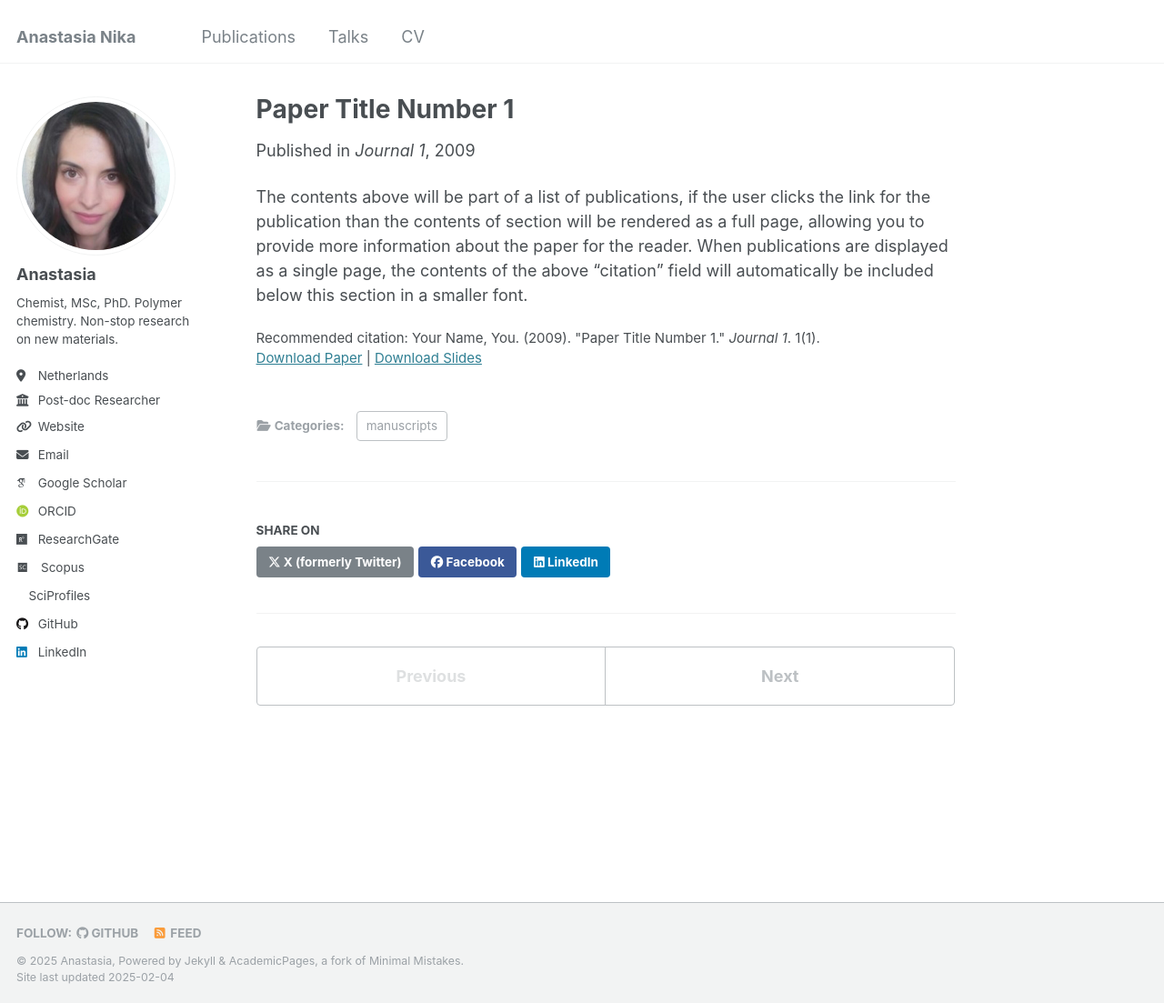
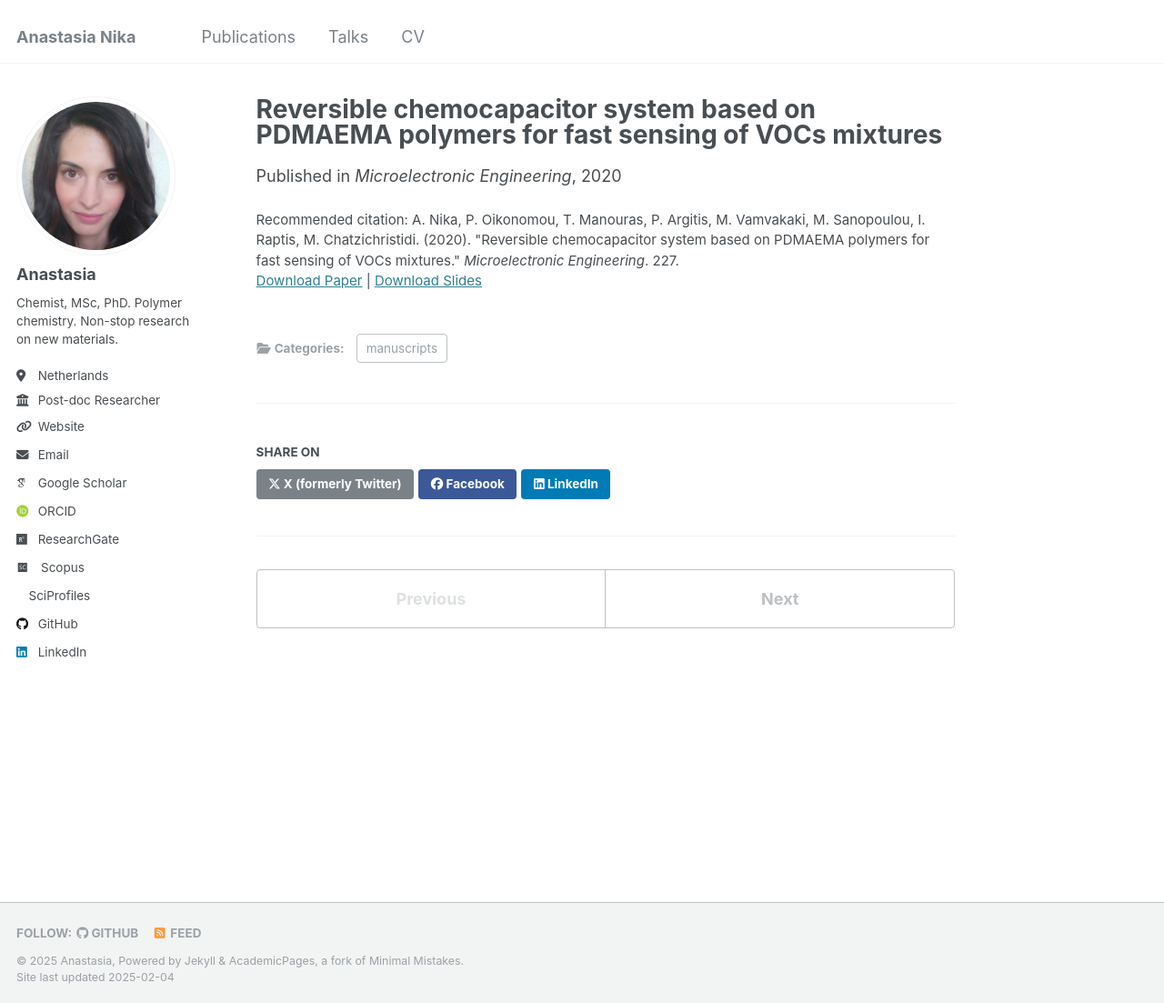
Before and after one commit to anastasianika/anastasianika.github.io, a Jekyll site: the page built from _publications/2009-10-01-paper-title-number-1.md, in a window 1280 px wide and 1103 px high. Shown: the whole window at 91% size. Built offline with Jekyll 4.4.1, drawn with Linux system fonts in a browser that asks for light colours; some web fonts are replaced.

Commit message:
Update 2009-10-01-paper-title-number-1.md

```diff
--- a/_publications/2009-10-01-paper-title-number-1.md
+++ b/_publications/2009-10-01-paper-title-number-1.md
@@ -1,14 +1,12 @@
 ---
-title: "Paper Title Number 1"
+title: "Reversible chemocapacitor system based on PDMAEMA polymers for fast sensing of VOCs mixtures"
 collection: publications
 category: manuscripts
-permalink: /publication/2009-10-01-paper-title-number-1
-excerpt: 'This paper is about the number 1. The number 2 is left for future work.'
-date: 2009-10-01
-venue: 'Journal 1'
-slidesurl: 'http://academicpages.github.io/files/slides1.pdf'
-paperurl: 'http://academicpages.github.io/files/paper1.pdf'
-citation: 'Your Name, You. (2009). &quot;Paper Title Number 1.&quot; <i>Journal 1</i>. 1(1).'
+permalink: /publication/2020-04-15-paper-Reversible chemocapacitor system based on PDMAEMA polymers for fast sensing of VOCs mixtures-number-1
+excerpt: ''
+date: 2020-04-15
+venue: 'Microelectronic Engineering'
+slidesurl: 'http://doi.org/10.1016//j.mee.2020.111304'
+paperurl: 'http://doi.org/10.1016//j.mee.2020.111304'
+citation: 'A. Nika, P. Oikonomou, T. Manouras, P. Argitis, M. Vamvakaki, M. Sanopoulou, I. Raptis, M. Chatzichristidi. (2020). &quot;Reversible chemocapacitor system based on PDMAEMA polymers for fast sensing of VOCs mixtures.&quot; <i>Microelectronic Engineering</i>. 227.'
 ---
-
-The contents above will be part of a list of publications, if the user clicks the link for the publication than the contents of section will be rendered as a full page, allowing you to provide more information about the paper for the reader. When publications are displayed as a single page, the contents of the above "citation" field will automatically be included below this section in a smaller font.
```
